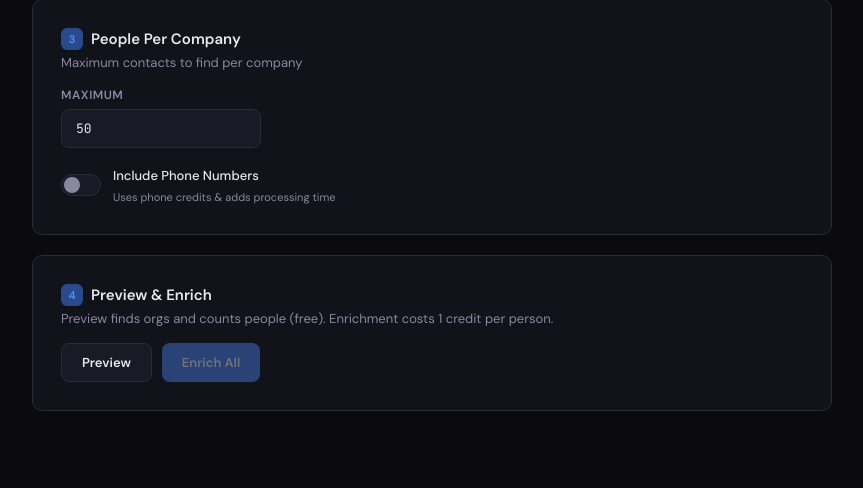
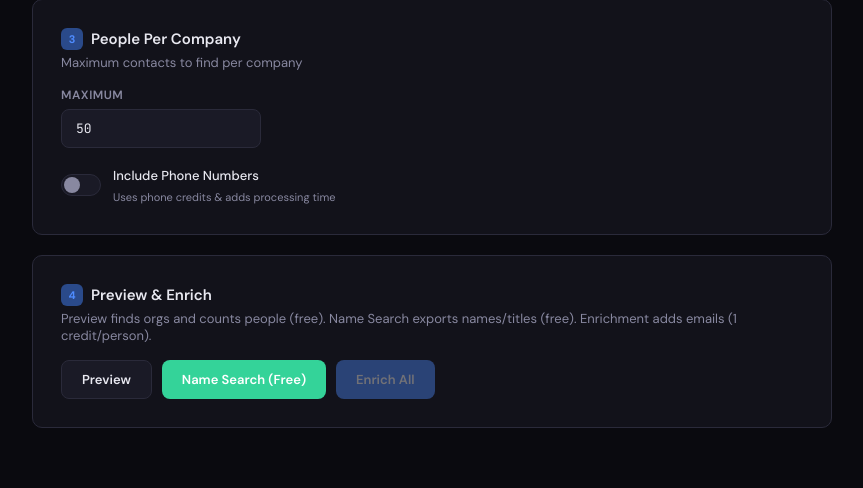
Before and after one commit to gkmestler/People-Finder, a Flask app: page / in a window 1280 px wide. Shown: the part 783-1271 px from the top of the page, without its empty margins (208-1071 px from the left). Before the commit the page ends 1194 px from the top, so only its background shows below. Run offline with Flask 3, Linux system fonts and the light colour scheme.

Commit message:
Add free Name Search feature that skips enrichment
Searches for people by name/title/company using Apollo's free People Search API
without using any credits. Exports results to Excel with name, title, company,
and LinkedIn URL columns.

Co-Authored-By: Claude Opus 4.6 (1M context) <noreply@anthropic.com>

```diff
--- a/app.py
+++ b/app.py
@@ -8,7 +8,7 @@ from dotenv import load_dotenv
 
 from apollo_client import ApolloClient
 from claude_client import expand_titles
-from enrichment import run_enrichment
+from enrichment import run_enrichment, run_search_only
 from excel_builder import build_spreadsheet
 from phone_store import phone_store
 import oauth
@@ -246,6 +246,43 @@ def api_preview():
     })
 
 
+@app.route("/api/search-only", methods=["POST"])
+def api_search_only():
+    """Search for people by name/title only — no enrichment, no credits used."""
+    data = request.json
+    companies = data.get("companies", [])
+    titles = data.get("titles", [])
+
+    if not companies or not titles:
+        return jsonify({"error": "Companies and titles are required"}), 400
+
+    try:
+        apollo = get_apollo_client()
+    except Exception as e:
+        return jsonify({"error": str(e)}), 500
+
+    try:
+        result = run_search_only(
+            apollo, companies, titles,
+            max_per_company=data.get("max_per_company", 50),
+        )
+
+        buf = build_spreadsheet(result["contacts"], result["no_results"], search_only=True)
+
+        timestamp = datetime.now().strftime("%Y%m%d_%H%M%S")
+        filename = f"apollo_names_{timestamp}.xlsx"
+
+        return send_file(
+            buf,
+            as_attachment=True,
+            download_name=filename,
+            mimetype="application/vnd.openxmlformats-officedocument.spreadsheetml.sheet",
+        )
+
+    except Exception as e:
+        return jsonify({"error": str(e)}), 500
+
+
 @app.route("/api/enrich", methods=["POST"])
 def api_enrich():
     """Run enrichment synchronously and return the Excel file directly."""
--- a/excel_builder.py
+++ b/excel_builder.py
@@ -24,17 +24,20 @@ THIN_BORDER = Border(
 
 HEADERS = ["Company", "First Name", "Last Name", "Title", "Email", "Email Status", "LinkedIn URL"]
 HEADERS_WITH_PHONE = ["Company", "First Name", "Last Name", "Title", "Phone", "Email", "Email Status", "LinkedIn URL"]
+HEADERS_SEARCH_ONLY = ["Company", "First Name", "Last Name", "Title", "LinkedIn URL"]
 COL_WIDTHS = [35, 15, 20, 45, 40, 15, 55]
 COL_WIDTHS_WITH_PHONE = [35, 15, 20, 45, 20, 40, 15, 55]
+COL_WIDTHS_SEARCH_ONLY = [35, 15, 20, 45, 55]
 
 
-def build_spreadsheet(contacts: list[dict], no_results: list[str], output_path: str | None = None, include_phone: bool = False) -> str | io.BytesIO:
+def build_spreadsheet(contacts: list[dict], no_results: list[str], output_path: str | None = None, include_phone: bool = False, search_only: bool = False) -> str | io.BytesIO:
     """Build a formatted Excel spreadsheet from enrichment results.
 
     Args:
         contacts: list of enriched contact dicts
         no_results: list of company names with no Apollo results
         output_path: file path to save the .xlsx, or None to return a BytesIO object
+        search_only: if True, only include name/title/company/LinkedIn (no email/phone)
 
     Returns:
         output_path if saving to disk, or BytesIO object if output_path is None
@@ -43,8 +46,15 @@ def build_spreadsheet(contacts: list[dict], no_results: list[str], output_path:
     ws = wb.active
     ws.title = "Contacts"
 
-    headers = HEADERS_WITH_PHONE if include_phone else HEADERS
-    col_widths = COL_WIDTHS_WITH_PHONE if include_phone else COL_WIDTHS
+    if search_only:
+        headers = HEADERS_SEARCH_ONLY
+        col_widths = COL_WIDTHS_SEARCH_ONLY
+    elif include_phone:
+        headers = HEADERS_WITH_PHONE
+        col_widths = COL_WIDTHS_WITH_PHONE
+    else:
+        headers = HEADERS
+        col_widths = COL_WIDTHS
 
     # --- Headers ---
     for col, (header, width) in enumerate(zip(headers, col_widths), 1):
@@ -64,29 +74,39 @@ def build_spreadsheet(contacts: list[dict], no_results: list[str], output_path:
 
     # --- Data rows ---
     for i, contact in enumerate(contacts_sorted, 2):
-        row_data = [
-            contact.get("organization_name", ""),
-            contact.get("first_name", ""),
-            contact.get("last_name", ""),
-            contact.get("title", ""),
-        ]
-        if include_phone:
-            row_data.append(contact.get("phone_number") or "")
-        row_data.extend([
-            contact.get("email") or "",
-            contact.get("email_status", ""),
-            contact.get("linkedin_url", ""),
-        ])
+        if search_only:
+            row_data = [
+                contact.get("organization_name", ""),
+                contact.get("first_name", ""),
+                contact.get("last_name", ""),
+                contact.get("title", ""),
+                contact.get("linkedin_url", ""),
+            ]
+            row_fill = GREEN_FILL
+        else:
+            row_data = [
+                contact.get("organization_name", ""),
+                contact.get("first_name", ""),
+                contact.get("last_name", ""),
+                contact.get("title", ""),
+            ]
+            if include_phone:
+                row_data.append(contact.get("phone_number") or "")
+            row_data.extend([
+                contact.get("email") or "",
+                contact.get("email_status", ""),
+                contact.get("linkedin_url", ""),
+            ])
 
-        email = contact.get("email")
-        status = contact.get("email_status", "")
+            email = contact.get("email")
+            status = contact.get("email_status", "")
 
-        if email and status in ("verified", "extrapolated"):
-            row_fill = GREEN_FILL
-        elif status == "error":
-            row_fill = PINK_FILL
-        else:
-            row_fill = YELLOW_FILL
+            if email and status in ("verified", "extrapolated"):
+                row_fill = GREEN_FILL
+            elif status == "error":
+                row_fill = PINK_FILL
+            else:
+                row_fill = YELLOW_FILL
 
         for col, val in enumerate(row_data, 1):
             cell = ws.cell(row=i, column=col, value=val)
--- a/templates/index.html
+++ b/templates/index.html
@@ -408,10 +408,11 @@
     <!-- Step 4: Preview -->
     <div class="card">
       <h2><span class="step-num">4</span> Preview & Enrich</h2>
-      <p class="subtitle">Preview finds orgs and counts people (free). Enrichment costs 1 credit per person.</p>
+      <p class="subtitle">Preview finds orgs and counts people (free). Name Search exports names/titles (free). Enrichment adds emails (1 credit/person).</p>
 
       <div class="btn-group">
         <button class="btn btn-secondary" id="previewBtn" onclick="runPreview()">Preview</button>
+        <button class="btn btn-primary" id="searchOnlyBtn" onclick="runSearchOnly()" style="background: var(--green);">Name Search (Free)</button>
         <button class="btn btn-primary" id="enrichBtn" onclick="runEnrich()" disabled>Enrich All</button>
       </div>
 
@@ -571,6 +572,62 @@
       }
     }
 
+    async function runSearchOnly() {
+      const companies = getCompanies();
+      const titles = getTitles();
+      if (!companies.length) return alert('Enter target companies.');
+      if (!titles.length) return alert('Enter target titles.');
+
+      const btn = document.getElementById('searchOnlyBtn');
+      btn.disabled = true;
+      btn.textContent = 'Searching...';
+
+      document.getElementById('progressSection').classList.remove('hidden');
+      document.getElementById('downloadSection').classList.add('hidden');
+      document.getElementById('progressBar').style.width = '50%';
+      document.getElementById('progressMsg').textContent = 'Searching for names at target companies... (0 credits)';
+
+      try {
+        const resp = await fetch('/api/search-only', {
+          method: 'POST',
+          headers: { 'Content-Type': 'application/json' },
+          body: JSON.stringify({ companies, titles, max_per_company: getMaxPerCompany() }),
+        });
+
+        if (!resp.ok) {
+          const err = await resp.json();
+          throw new Error(err.error || 'Search failed');
+        }
+
+        const blob = await resp.blob();
+        const disposition = resp.headers.get('Content-Disposition') || '';
+        const match = disposition.match(/filename="?([^"]+)"?/);
+        const filename = match ? match[1] : 'apollo_names.xlsx';
+
+        const url = URL.createObjectURL(blob);
+        const a = document.createElement('a');
+        a.href = url;
+        a.download = filename;
+        document.body.appendChild(a);
+        a.click();
+        a.remove();
+        URL.revokeObjectURL(url);
+
+        document.getElementById('progressSection').classList.add('hidden');
+        document.getElementById('downloadSection').classList.remove('hidden');
+        document.getElementById('downloadSection').querySelector('.stats').innerHTML =
+          '<strong>Done!</strong> Name search complete (0 credits used). File downloaded.';
+        document.getElementById('downloadLink').classList.add('hidden');
+
+      } catch (e) {
+        document.getElementById('progressMsg').textContent = 'Error: ' + e.message;
+        alert('Error: ' + e.message);
+      } finally {
+        btn.disabled = false;
+        btn.textContent = 'Name Search (Free)';
+      }
+    }
+
     async function runEnrich() {
       const companies = getCompanies();
       const titles = getTitles();
```
Also changed, not shown: enrichment.py (+95 -0 lines).
